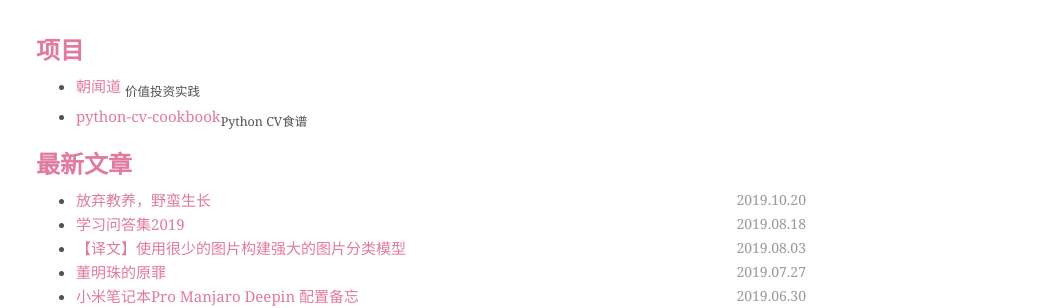
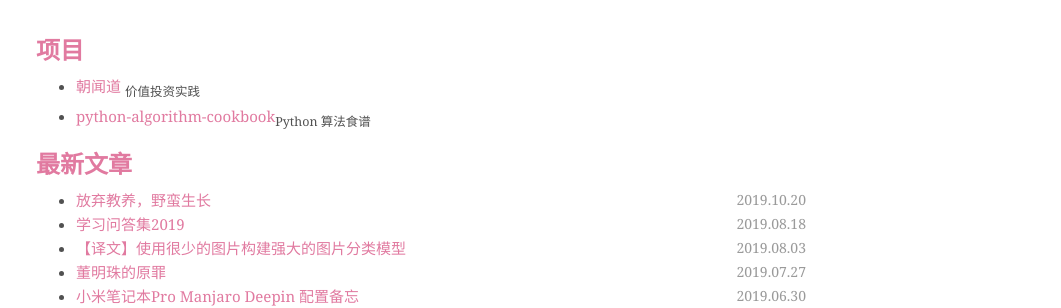
Before and after one commit to yifeitao/yifeitao.github.io, a Jekyll site: the page built from index.html, in a window 1280 px wide. Shown: the part 131-439 px from the top of the page, without its empty margins (219-1280 px from the left). Built offline with Jekyll 4.4.1, drawn with Linux system fonts in a browser that asks for light colours; a style sheet for code colours, icons or effects is not loaded.

Commit message:
update project url

```diff
--- a/_layouts/home.html
+++ b/_layouts/home.html
@@ -6,7 +6,7 @@
   <h1>项目</h1>
   <ul>
       <li><a href="https://yifeitao.com/zhaowendao/">朝闻道</a> <sub>价值投资实践</sub></li>
-      <li><a href="https://github.com/yifeitao/python-cv-cookbook">python-cv-cookbook</a><sub>Python CV食谱</sub></li>
+      <li><a href="https://github.com/yifeitao/python-algorithm-cookbook">python-algorithm-cookbook</a><sub>Python 算法食谱</sub></li>
   </ul>
 </div>
 <div class="posts">
```
